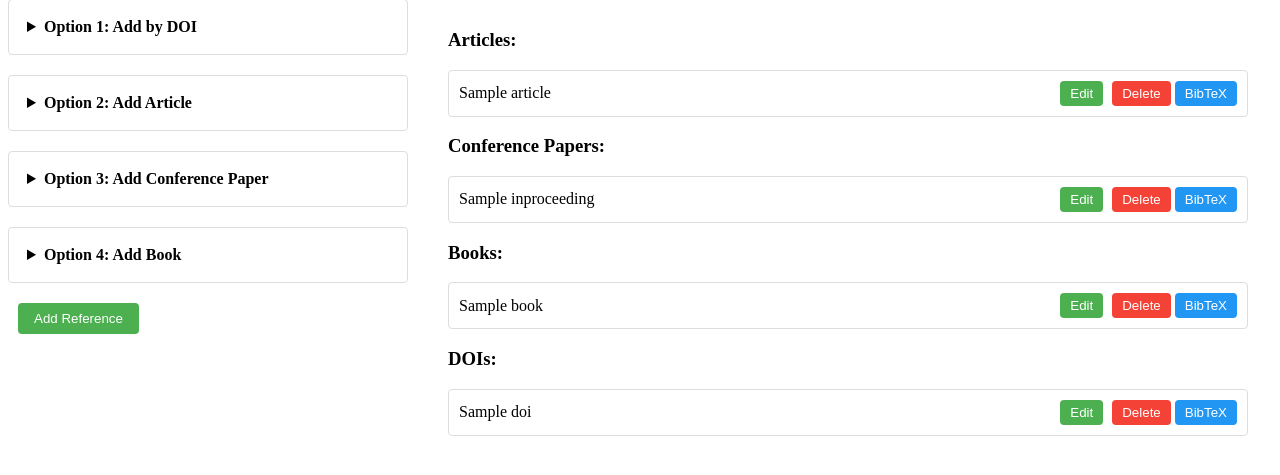
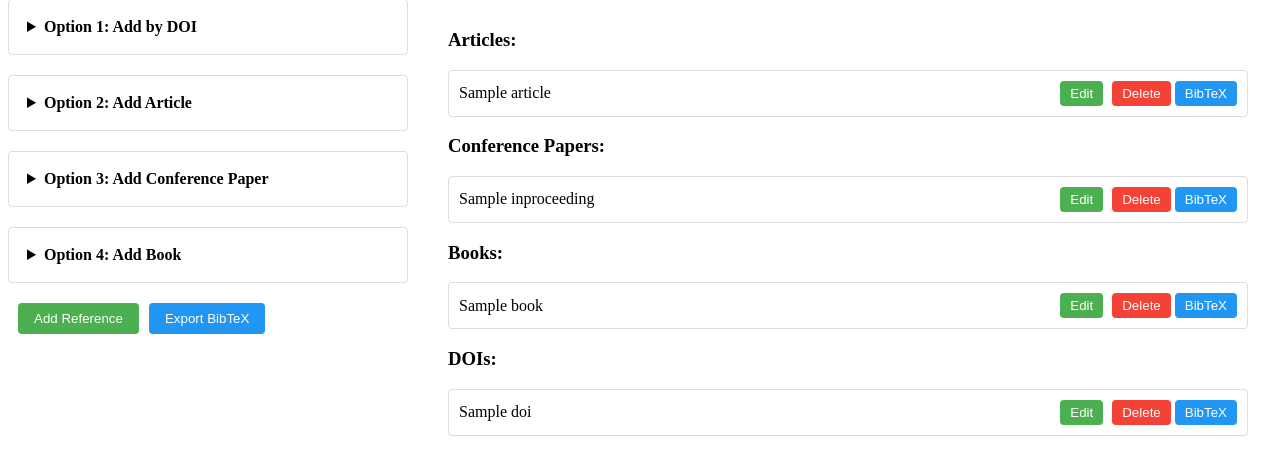
Before and after one commit to PieniiSienii/tahtioppilaat, a Flask app: template src/templates/index.html in a window 1280 px wide. Shown: the part 106-581 px from the top of the page. Run offline with Flask 3, Linux system fonts and the light colour scheme; the template is opened without the code that fills it: most values are stand-ins (such as "Sample title", 1, 10 or a date in 2020).

Commit message:
added export bibtex button and the javascript for it to function no route yet

```diff
--- a/src/static/js/references.js
+++ b/src/static/js/references.js
@@ -105,6 +105,33 @@ function copyBibTeX() {
         });
 }
 
+async function exportAllBibTeX() {
+    try {
+        // Fetch BibTeX content from your export route
+        const response = await fetch('/export_all_bibtex');
+        if (!response.ok) {
+            throw new Error(`HTTP error! status: ${response.status}`);
+        }
+        const bibtexContent = await response.text();
+
+        // Create and trigger download
+        const blob = new Blob([bibtexContent], { type: 'text/plain' });
+        const url = window.URL.createObjectURL(blob);
+        const link = document.createElement('a');
+        link.href = url;
+        link.download = 'references.bib';
+
+        // Append link, trigger download, and cleanup
+        document.body.appendChild(link);
+        link.click();
+        document.body.removeChild(link);
+        window.URL.revokeObjectURL(url);
+    } catch (error) {
+        console.error('Error exporting BibTeX:', error);
+        alert('Failed to export BibTeX file. Please try again.');
+    }
+}
+
 
 
 // Make functions globally available
--- a/src/templates/index.html
+++ b/src/templates/index.html
@@ -178,14 +178,22 @@ My Bibliography Manager
           >
         </div>
       </details>
-
+      <div style="margin-top: 20px; margin-left: 10px; display: flex; gap: 10px;">
         <button
           type="submit"
-        style="margin-top: 20px; margin-left: 10px; padding: 8px 16px; background-color: #4CAF50; color: white; border: none; border-radius: 4px; cursor: pointer;"
+          style="padding: 8px 16px; background-color: #4CAF50; color: white; border: none; border-radius: 4px; cursor: pointer;"
           onclick="return true"
         >
           Add Reference
         </button>
+        <button
+          type="button"
+          onclick="exportAllBibTeX()"
+          style="padding: 8px 16px; background-color: #2196F3; color: white; border: none; border-radius: 4px; cursor: pointer;"
+        >
+          Export BibTeX
+        </button>
+      </div>
     </form>
   </div>
 
```
Lines whose indentation alone changed are shown as unchanged.
